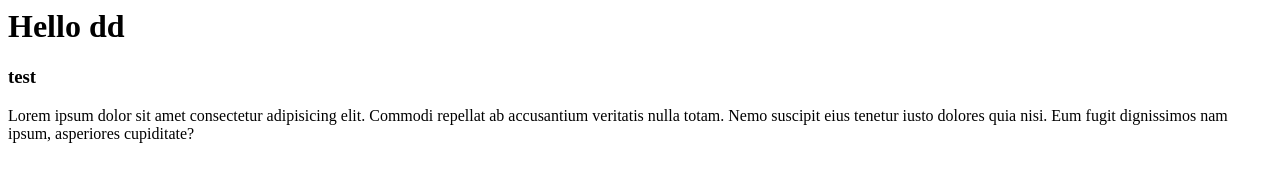
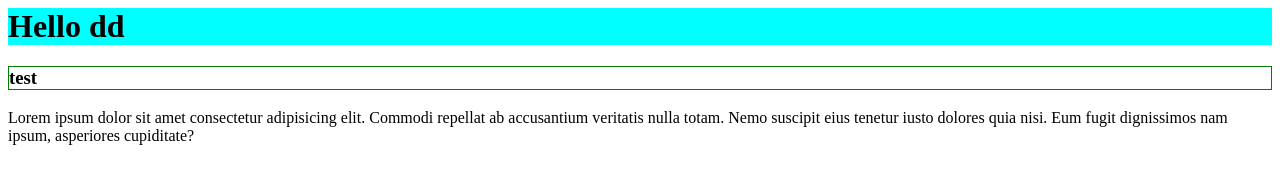
Before and after one commit to dmarinus/110821t2, a plain HTML site: page index.html in a window 1280 px wide. Drawn offline with Linux system fonts and the light colour scheme.

Commit message:
added first styling

```diff
--- a/index.html
+++ b/index.html
@@ -6,8 +6,8 @@
     <title>Document</title>
 </head>
 <body>
-    <h1>Hello dd</h1>
-    <h3>test</h3>
+    <h1 style="background-color: aqua;">Hello dd</h1>
+    <h3 style="border: 1px solid green;">test</h3>
     <p>Lorem ipsum dolor sit amet consectetur adipisicing elit. Commodi repellat ab accusantium veritatis nulla totam. Nemo suscipit eius tenetur iusto dolores quia nisi. Eum fugit dignissimos nam ipsum, asperiores cupiditate?</p>
 </body>
 </html>
```
